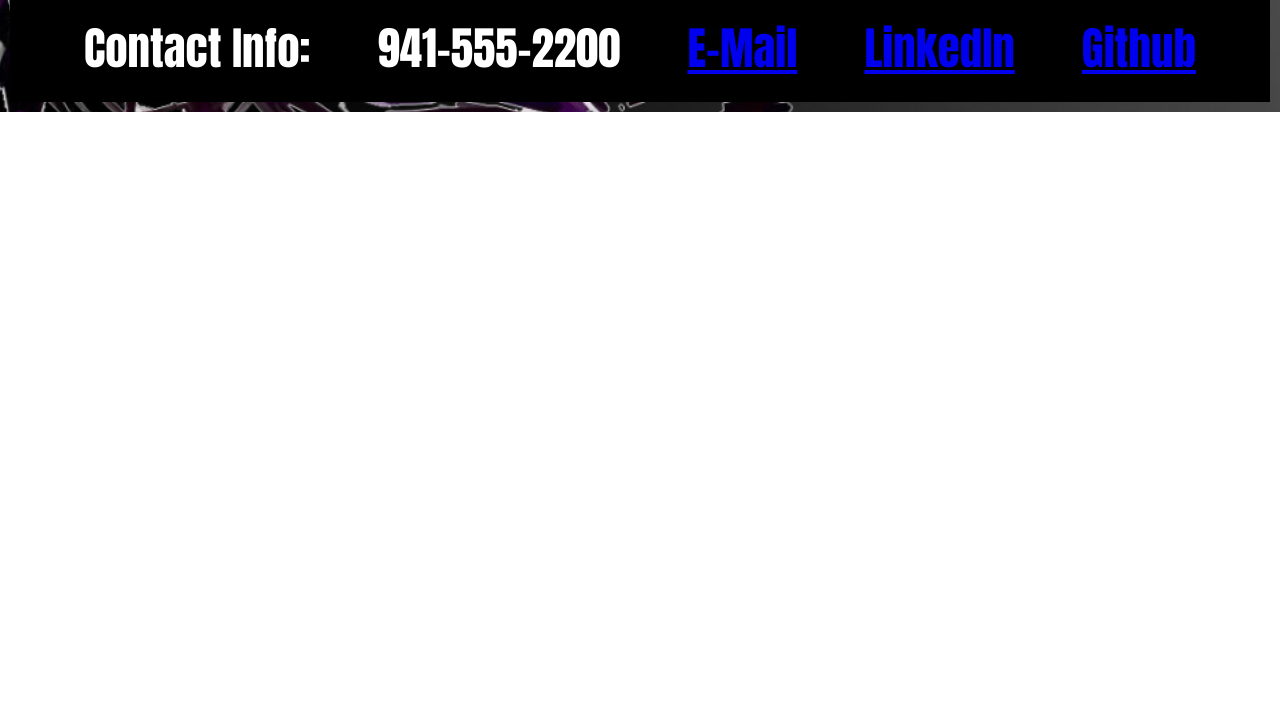
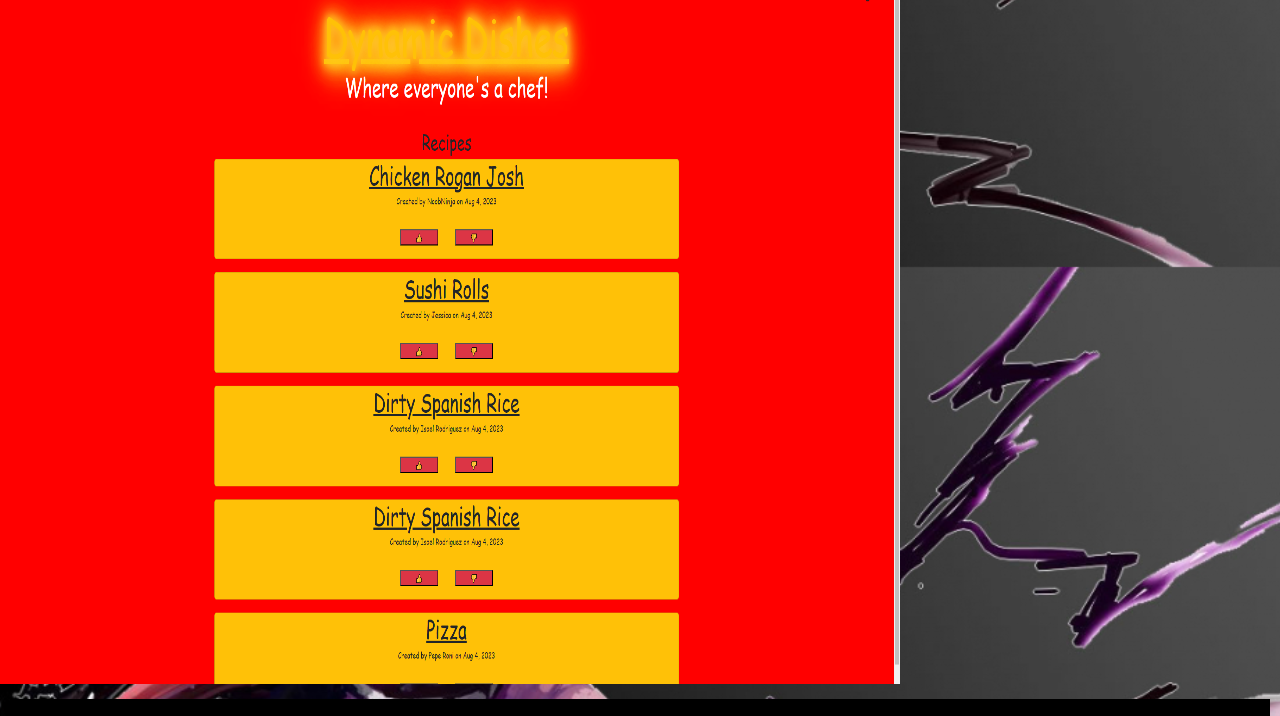
Before and after one commit to Cwill290/Cwill-Work-Portfolio, a plain HTML site: page index.html in a window 1280 px wide. Shown: the part 3733-4449 px from the top of the page. Before the commit the page ends 3845 px from the top, so only its background shows below. Drawn offline with Linux system fonts and the light colour scheme.

Commit message:
added Project 2

```diff
--- a/index.html
+++ b/index.html
@@ -47,6 +47,7 @@
             style="height: 800px;" width="1250px"></a></p>
             <div id="Arcade"><a href="#"><img src="./images/Arcade.jpg" style="height: 700px;" width="900px"></a></div>
             <div id="Arewethereyet"><a href="https://treesaretall.github.io/arewethereyet/"><img src="./images/Arewethereyet.png" style="height: 700px;" width="900px"></a></div>
+            <div id="Arewethereyet"><a href="https://dynamic-dishes-3bc984432c37.herokuapp.com/"><img src="./images/Dynamic Dishes.png" style="height: 700px;" width="900px"></a></div>
             <div class="Link1">Horiseon</div>
         </div>
     </section>
```
Also changed, not shown: images/Dynamic Dishes.png (added).
